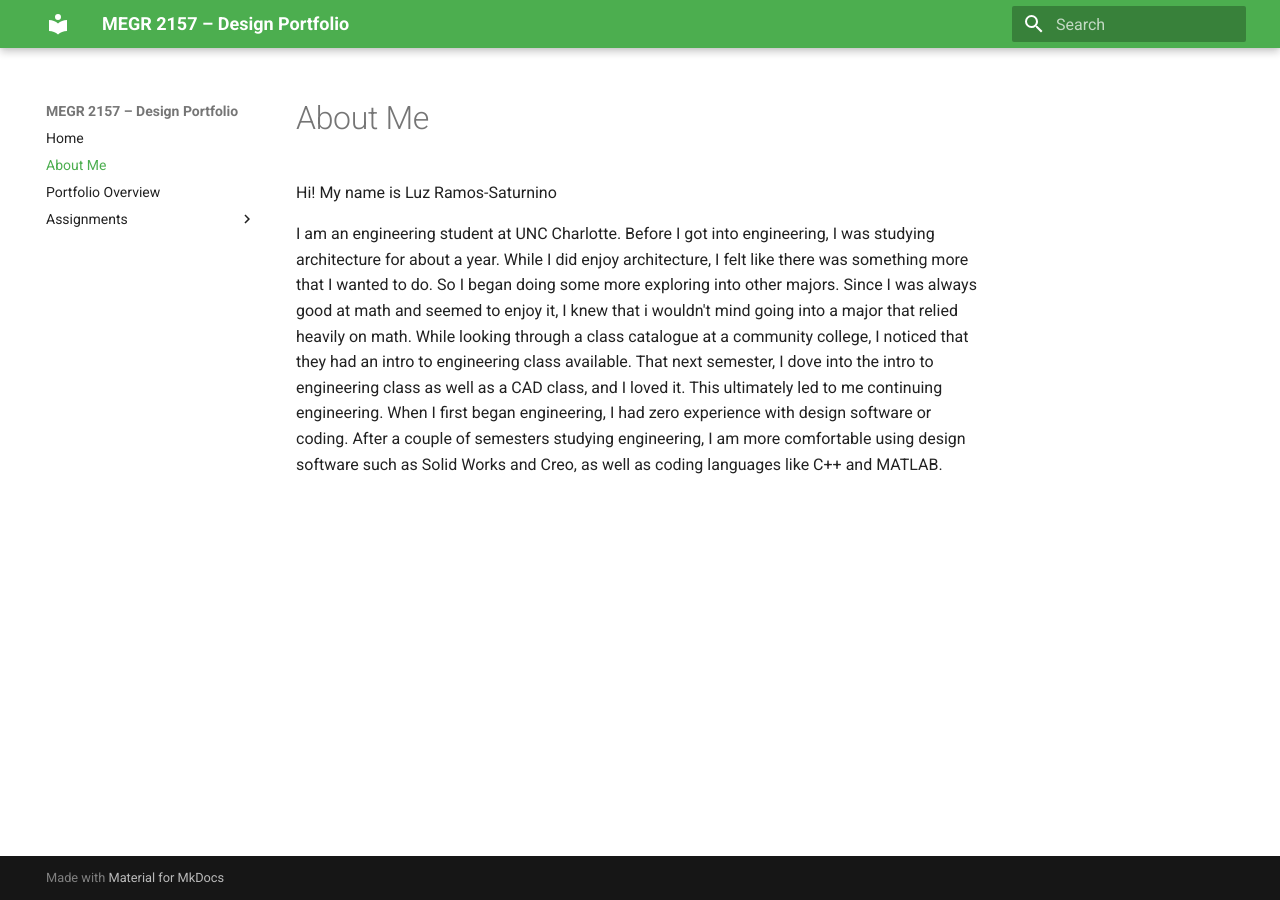
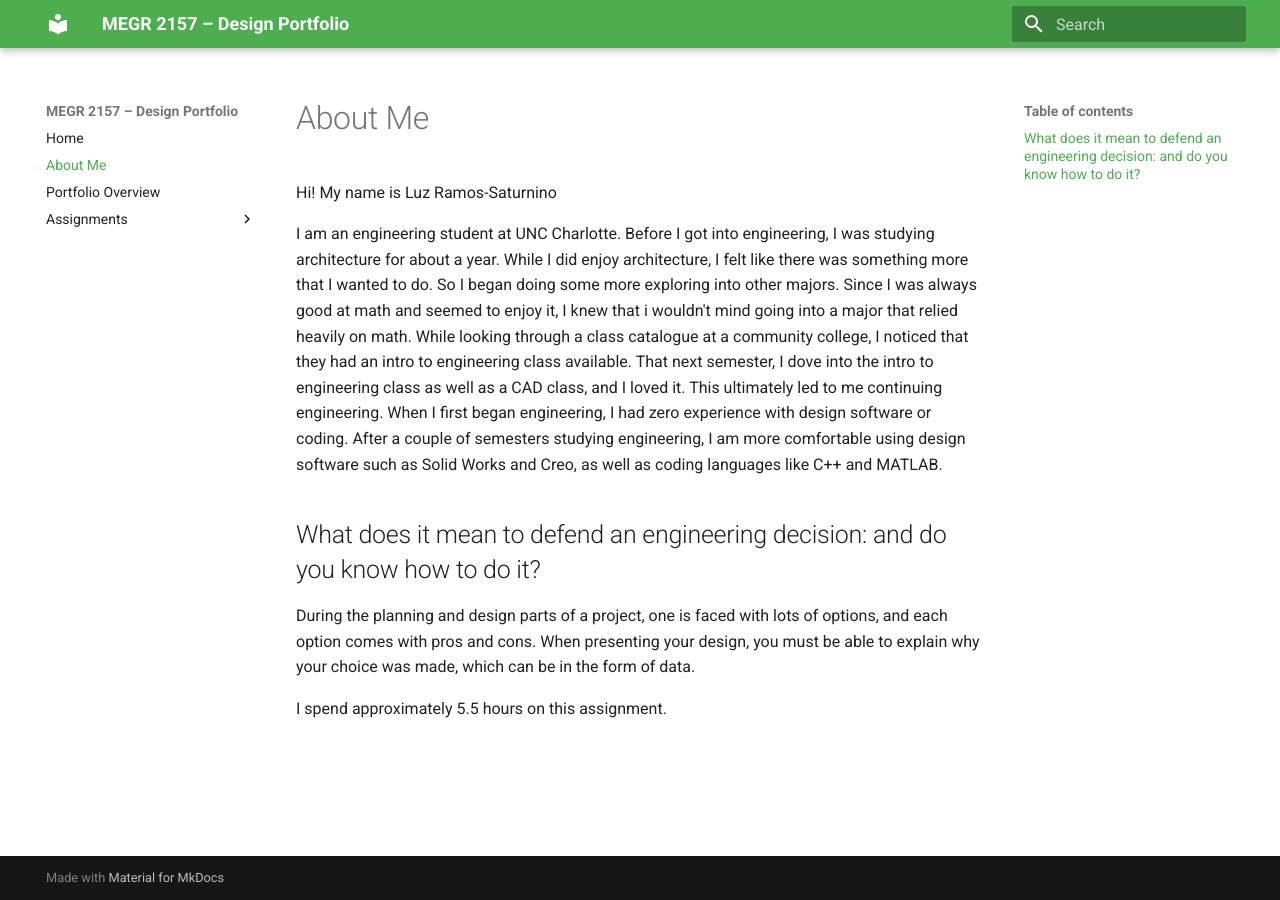
Before and after one commit to lramossa/megr2157-portfolio, an MkDocs documentation site: the page built from docs/aboutme/index.md, in a window 1280 px wide. Built offline with MkDocs 1.6.1 and Material for MkDocs 9.7.7, drawn with Linux system fonts in a browser that asks for light colours.

Commit message:
Update index.md

```diff
--- a/docs/aboutme/index.md
+++ b/docs/aboutme/index.md
@@ -2,3 +2,9 @@
 Hi! My name is Luz Ramos-Saturnino
 
 I am an engineering student at UNC Charlotte. Before I got into engineering, I was studying architecture for about a year. While I did enjoy architecture, I felt like there was something more that I wanted to do. So I began doing some more exploring into other majors. Since I was always good at math and seemed to enjoy it, I knew that i wouldn't mind going into a major that relied heavily on math. While looking through a class catalogue at a community college, I noticed that they had an intro to engineering class available. That next semester, I dove into the intro to engineering class as well as a CAD class, and I loved it. This ultimately led to me continuing engineering. When I first began engineering, I had zero experience with design software or coding. After a couple of semesters studying engineering, I am more comfortable using design software such as Solid Works and Creo, as well as coding languages like C++ and MATLAB.
+
+What does it mean to defend an engineering decision: and do you know how to do it?
+---
+During the planning and design parts of a project, one is faced with lots of options, and each option comes with pros and cons. When presenting your design, you must be able to explain why your choice was made, which can be in the form of data.
+
+I spend approximately 5.5 hours on this assignment.
```
